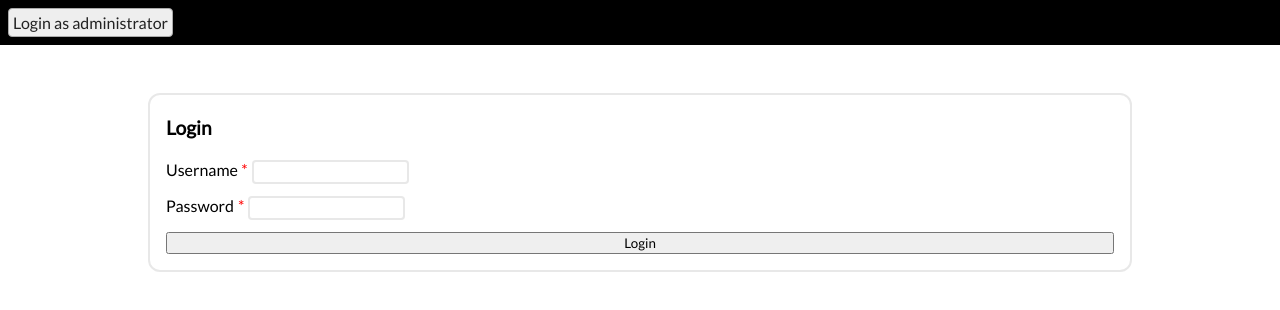
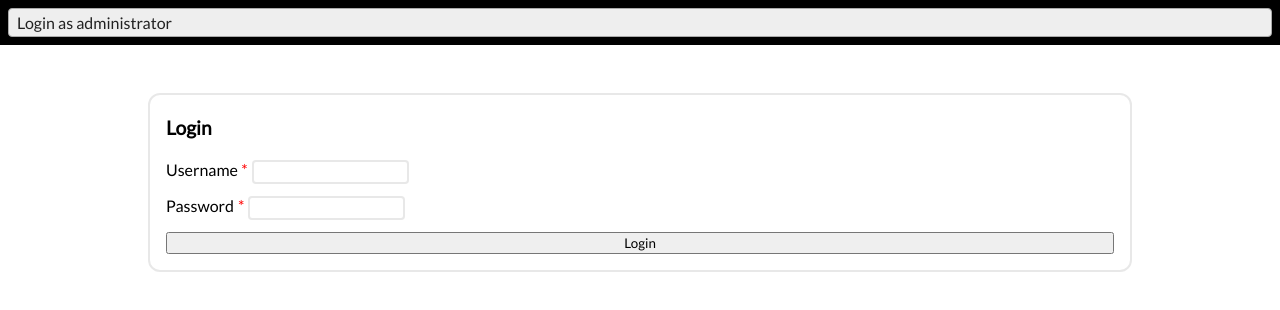
Before and after one commit to thewhitehaven04/Blog_admin_frontend, a React (Vite) app: page / in a window 1280 px wide. Shown: the top 310 px of the page. Built offline with nearby package versions, Linux system fonts and the light colour scheme.

Commit message:
barebones link styling

```diff
--- /dev/null
+++ b/src/components/Common/ButtonLink/index.ts
@@ -0,0 +1,14 @@
+import { Link } from 'react-router-dom'
+import styled from 'styled-components'
+
+export const ButtonLink = styled(Link)`
+  display: block;
+  padding: 4px 8px;
+
+  border-radius: 4px;
+  border: 1px solid ${(props) => props.theme.accent};
+  background-color: ${(props) => props.theme.bgPrimary};
+  color: ${props => props.theme.textPrimary};
+
+  text-decoration: none;
+`
--- a/src/components/Layout/Header/index.tsx
+++ b/src/components/Layout/Header/index.tsx
@@ -1,10 +1,8 @@
 import { HeaderBar } from 'Components/Layout/Header/styles'
-import { ROUTES_LIST } from '@/router/routes'
 import { UserData } from 'Components/UserData'
 import { useUserContext } from 'Hooks/useUserContext'
-import { Link } from 'react-router-dom'
-import { Button } from 'Components/Common/Button/styles'
 import { Row } from 'Components/Styles/Common'
+import { ButtonLink } from 'Components/Common/ButtonLink'
 
 export const Header = (): JSX.Element => {
   const user = useUserContext()
@@ -13,15 +11,11 @@ export const Header = (): JSX.Element => {
     <HeaderBar>
       {user != null ? (
         <Row $justify='between' $alignment='center'>
-          <Link to='post/new'>
-            <Button type='button'>New post</Button>
-          </Link>
+          <ButtonLink to='post/new'>New post</ButtonLink>
           <UserData username={user.username} email={user.email} />
         </Row>
       ) : (
-        <Link to='login'>
-          <Button type='button'>Login as administrator</Button>
-        </Link>
+        <ButtonLink to='login'>Login as administrator</ButtonLink>
       )}
     </HeaderBar>
   )
--- a/src/components/dialogModal/types.ts
+++ b/src/components/dialogModal/types.ts
@@ -1,4 +1,6 @@
 export interface IDialogModalProps {
+  title: string
   text: string
-  setShow: boolean
+  acceptCallback?: () => void
+  declineCallback?: () => void
 }
--- a/src/components/postCard/index.tsx
+++ b/src/components/postCard/index.tsx
@@ -4,10 +4,10 @@ import {
   PostHeader,
   PostLayout,
   PostPublishedData,
-  PostText
+  PostText,
+  PostTitleLink
 } from 'Components/PostCard/styles'
 import { formatDate } from 'Utils/formatDate'
-import { Link } from 'react-router-dom'
 
 export const PostCard = ({
   id,
@@ -19,9 +19,9 @@ export const PostCard = ({
   return (
     <CardWrapper>
       <PostLayout>
-        <Link to={`/post/${id}`}>
+        <PostTitleLink to={`/post/${id}`}>
           <PostHeader>{title}</PostHeader>
-        </Link>
+        </PostTitleLink>
         <PostPublishedData>
           Published by {author} {formatDate(published)}
         </PostPublishedData>
--- a/src/components/postCard/styles.ts
+++ b/src/components/postCard/styles.ts
@@ -1,3 +1,4 @@
+import { Link } from 'react-router-dom'
 import styled from 'styled-components'
 
 export const PostLayout = styled.article`
@@ -52,3 +53,7 @@ export const PostTextHidden = styled.div`
   );
   -moz-text-fill-color: transparent;
 `
+
+export const PostTitleLink = styled(Link)`
+  text-decoration: none;
+`
--- a/src/router/loaders/validation.ts
+++ b/src/router/loaders/validation.ts
@@ -4,11 +4,9 @@ export const PostsQueryParamsSchema = object({
   offset: number()
     .integer()
     .min(0, 'Offset must be a non-negative integer number')
-    .notRequired()
     .default(0),
   count: number()
     .integer()
     .min(1, 'Count must be a positive integer number')
-    .notRequired()
     .default(10)
 })
```
